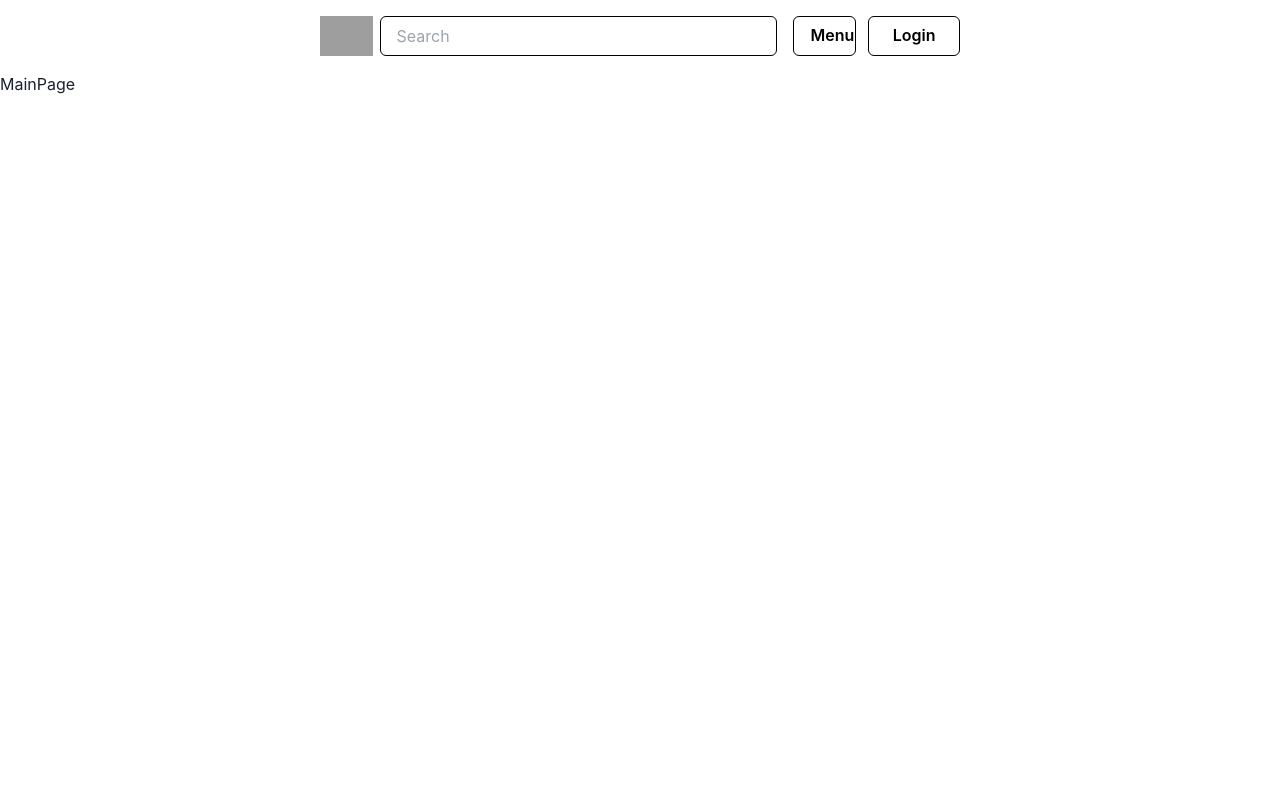
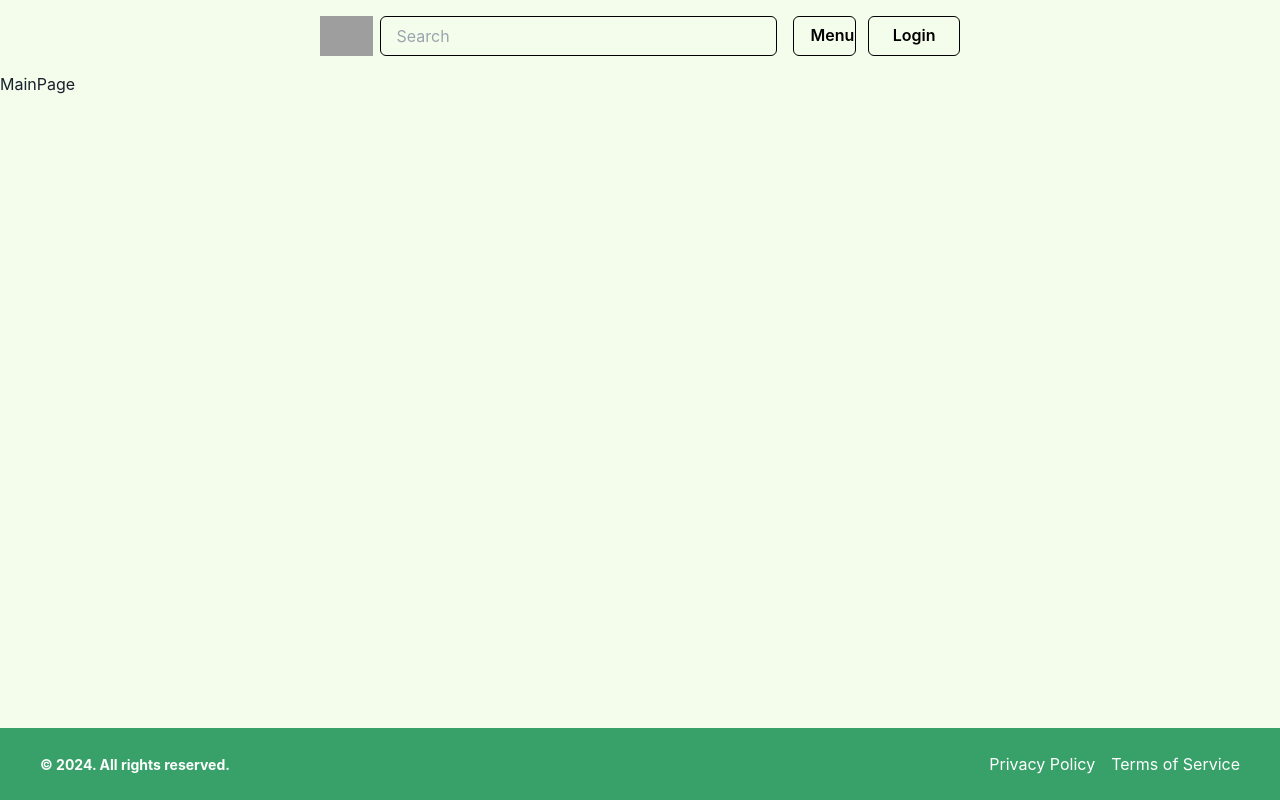
Before and after one commit to desherzy/uEvent, a React (Vite) app: page / in a window 1280 px wide. Built offline with nearby package versions, Linux system fonts and the light colour scheme; no server answers; grey boxes are pictures that could not be loaded; what google-maps-react would draw is missing.

Commit message:
footer + bg

```diff
--- a/src/App.jsx
+++ b/src/App.jsx
@@ -11,9 +11,20 @@ import CompaniesList from "./components/company/CompaniesList.jsx";
 import CompanyPage from "./components/company/CompanyPage.jsx";
 import EventsPage from "./components/event/EventsPage.jsx";
 import EventPage from "./components/event/EventPage.jsx";
-import { ChakraProvider, Box, Spinner, Center } from '@chakra-ui/react';
+import {ChakraProvider, Box, Spinner, Center, Flex, CSSReset} from '@chakra-ui/react';
 import Image from './assets/background.jpg';
 import TicketsPage from "./components/ticket/TicketsPage.jsx";
+import Footer from "./components/Footer.jsx";
+import {Global} from "@emotion/react";
+
+const Layout = ({ children }) => {
+    return (
+        <Flex flexDirection="column" minHeight="100vh">
+            <Box flexGrow={1}>{children}</Box>
+            <Footer />
+        </Flex>
+    );
+};
 
 function App() {
     const { isAuthenticated, emailConfirmed, refreshUser } = useAuthStore();
@@ -83,7 +94,10 @@ function App() {
 
     return (
         <ChakraProvider>
+            <CSSReset />
+            <Global styles={{ body: { backgroundColor: "#F4FDEB" } }} />
             <BrowserRouter>
+                <Layout>
                  <Header />
                 <Routes>
                     <Route path='/registration' element={<Registration />} />
@@ -97,9 +111,11 @@ function App() {
                     <Route path='/company/:companyId' element={<CompanyPage />} />
                     <Route path="*" element={<Navigate to="/" />} />
                 </Routes>
+                </Layout>
             </BrowserRouter>
         </ChakraProvider>
     );
 }
 
+
 export default App
--- /dev/null
+++ b/src/components/Footer.jsx
@@ -0,0 +1,24 @@
+import React from 'react';
+import { Box, Flex, Text, Link } from '@chakra-ui/react';
+
+const Footer = () => {
+    return (
+        <Box as="footer" bg="green.500" py={6} color="white" mt={20}>
+            <Flex justifyContent="space-between" alignItems="center" maxW="1200px" mx="auto">
+                <Text fontSize="sm" fontWeight="bold">
+                    © 2024. All rights reserved.
+                </Text>
+                <Flex>
+                    <Link href="#" color="white" mr={4}>
+                        Privacy Policy
+                    </Link>
+                    <Link href="#" color="white">
+                        Terms of Service
+                    </Link>
+                </Flex>
+            </Flex>
+        </Box>
+    );
+};
+
+export default Footer;
--- a/src/components/Header.jsx
+++ b/src/components/Header.jsx
@@ -20,7 +20,7 @@ const Header = () => {
   const { isAuthenticated, user } = useAuthStore();
 
   return (
-    <Box bg="white" color="white" py={4}>
+    <Box bg="#F4FDEB" color="white" py={4}>
       <Flex alignItems="center" justifyContent="space-between" mx="auto" maxW="50%">
         <Flex alignItems="center" w="80%">
           <Link to="/">
@@ -34,7 +34,7 @@ const Header = () => {
           <Input
             type="text"
             placeholder="Search"
-            bg="white"
+            bg="#F4FDEB"
             color="white"
             rounded="md"
             textColor="black"
--- a/src/components/company/CompaniesList.jsx
+++ b/src/components/company/CompaniesList.jsx
@@ -12,7 +12,9 @@ const CompaniesList = () => {
     const fetchData = async () => {
       try {
         await fetchCompanies();
-        await fetchUserCompanies(user.id);
+        if(user) {``
+          await fetchUserCompanies(user.id);
+        }
         setLoading(false);
       } catch (error) {
         console.error('Error fetching companies:', error);
@@ -20,7 +22,7 @@ const CompaniesList = () => {
     };
 
     fetchData();
-  }, [fetchCompanies, fetchUserCompanies, user.id]);
+  }, [fetchCompanies, fetchUserCompanies]);
 
   return (
     <Center>
```
